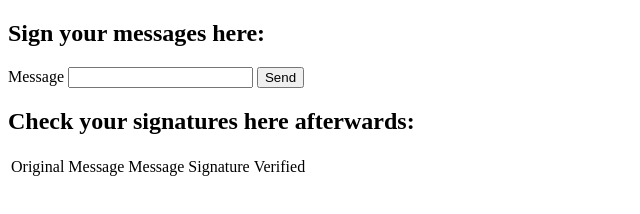
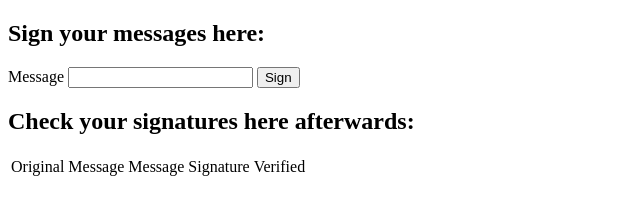
Before and after one commit to momchil-anachkov/key-signing, a website: page src/public/index.html in a window 1280 px wide. Shown: the full height of the page, 0-640 px from the left. Drawn offline with Linux system fonts and the light colour scheme.

Commit message:
cleanup & README

```diff
--- a/src/main.ts
+++ b/src/main.ts
@@ -6,9 +6,6 @@ import { join } from 'path';
 var ec = new EC('p521');
 
 var keyPair = ec.genKeyPair();
-
-console.log('public:', keyPair.getPublic('hex'));
-console.log('private:', keyPair.getPrivate('hex'));
 
 const server = express();
 server.use(bodyParser.json());
--- a/src/public/index.html
+++ b/src/public/index.html
@@ -11,7 +11,7 @@
         <h2>Sign your messages here:</h2>
         <label for="message">Message</label>
         <input id="message" type="text" />
-        <button id="submit-message" type="submit">Send</button>
+        <button id="submit-message" type="submit">Sign</button>
     </div>
     <div>
         <h2>Check your signatures here afterwards:</h2>
```
Also changed, not shown: README.md.
